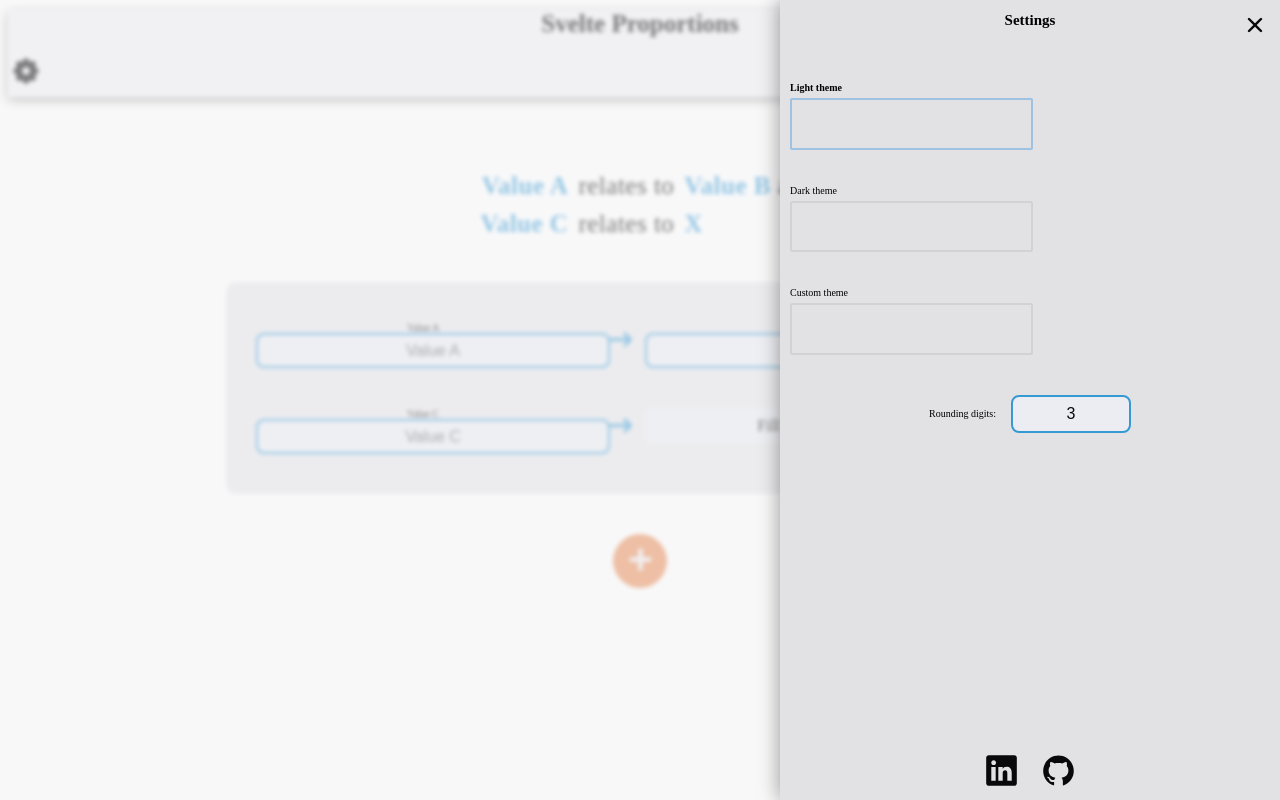
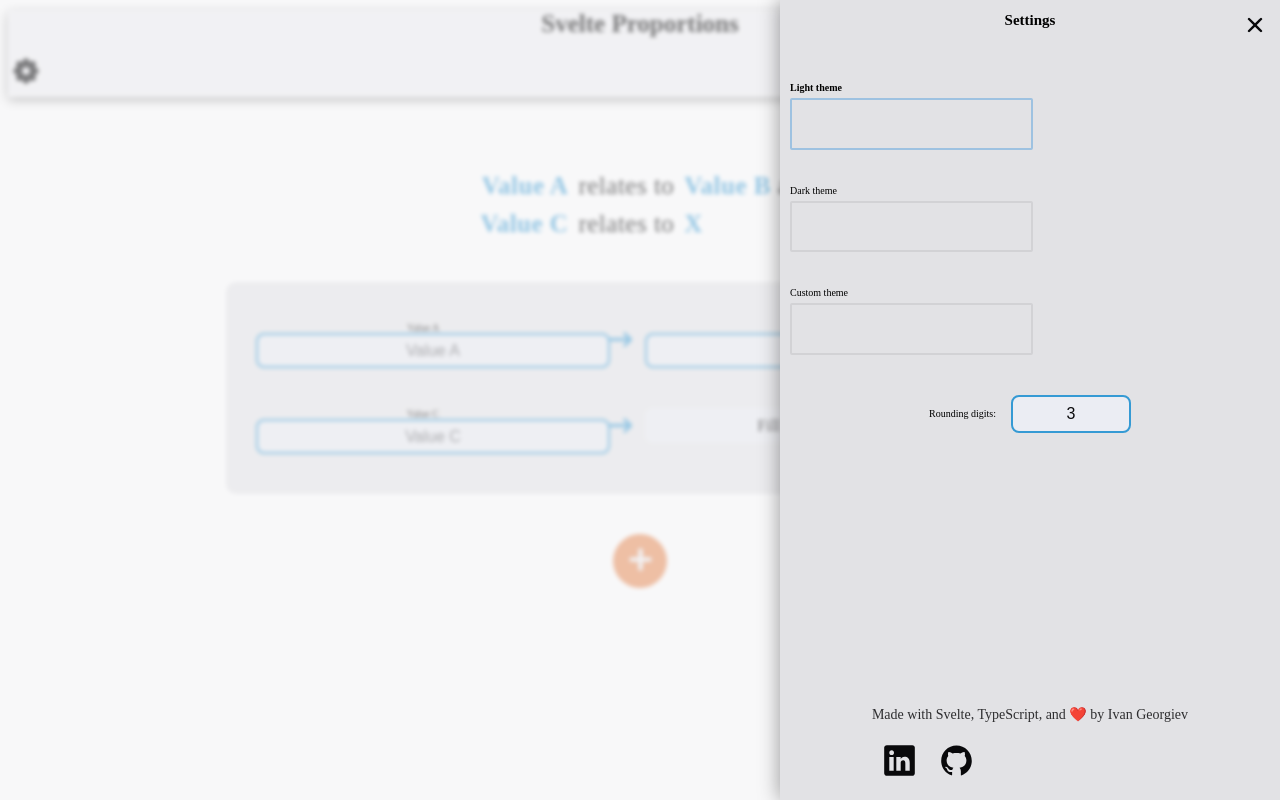
Before and after one commit to Pronian/proportions-svelte, a Svelte app: page / in a window 1280 px wide. Both pictures are taken after a click on the button 26 px from the left and 72 px from the top of the page. Built offline with nearby package versions, Linux system fonts and the light colour scheme.

Commit message:
Added author text

```diff
--- a/src/components/groups/InfoFooter.svelte
+++ b/src/components/groups/InfoFooter.svelte
@@ -4,6 +4,9 @@
 </script>
 
 <div class="info">
+	<div class="info-author">
+		Made with Svelte, TypeScript, and ❤️ by Ivan Georgiev
+	</div>
 	<div class="flex-cc links">
 		<a href="https://www.linkedin.com/in/igeorgiev-dev" aria-label="LinkedIn" target="_blank">
 			<SvgBuilder svgObj={linkedIn} role="presentation" class="icon" />
@@ -15,6 +18,16 @@
 </div>
 
 <style>
+	.info {
+		margin: 1rem;
+	}
+
+	.info-author {
+		font-size: 1.4rem;
+		color: var(--text-color-conceal-90);
+		margin: 1rem 0;
+	}
+
 	.info :global(.icon) {
 		color: var(--text-color);
 		width: 3.5rem;
```
